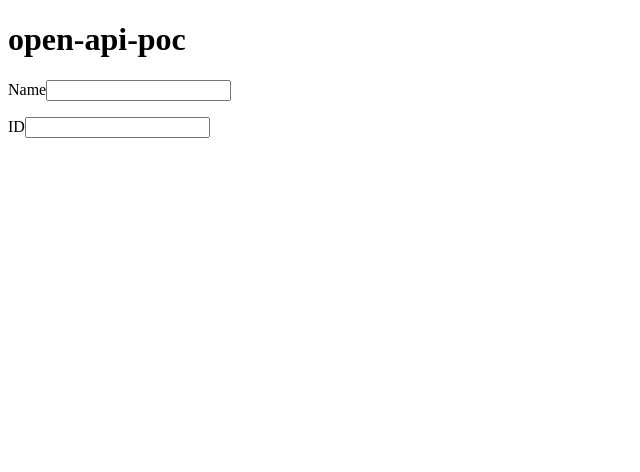
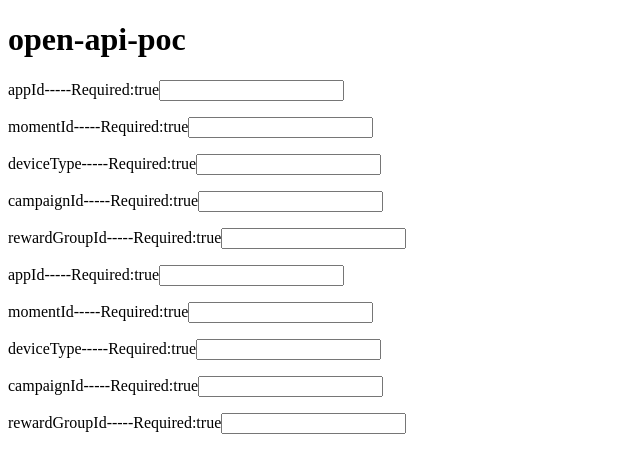
Before and after one commit to BhagyashreeCH/open-api, an Angular app: page / in a window 1280 px wide. Shown: the top 472 px of the page, without its empty margins (0-640 px from the left). Built offline with nearby package versions, Linux system fonts and the light colour scheme.

Commit message:
dynamic displaying of endpoint props

```diff
--- a/src/app/app.component.html
+++ b/src/app/app.component.html
@@ -1,5 +1,5 @@
 <h1>{{ title }}</h1>
 <div *ngFor="let prop of formdata" style="padding-bottom: 1rem;">
-  <label for="{{ prop.propName }}">{{ prop.propName }}</label>
+  <label for="{{ prop.propName }}">{{ prop.propName }}-----Required:{{prop.propRequired}}</label>
   <input type="text" id="{{ prop.propName }}" name="{{ prop.propName }}" />
 </div>
--- a/src/app/app.component.ts
+++ b/src/app/app.component.ts
@@ -1,6 +1,5 @@
 import { Component, OnInit } from '@angular/core';
 import { YamlDataService } from './yaml-data.service';
-import * as openApiModel from '../assets/jsondata.json';
 import { formModel } from './formmodel';
 import { YamlToJson } from './convertData';
 @Component({
@@ -9,12 +8,13 @@ import { YamlToJson } from './convertData';
   styleUrls: ['./app.component.css'],
 })
 export class AppComponent implements OnInit {
+  constructor(private yamlDataService: YamlDataService) {}
   public subscription;
   public data;
   public propertiesArray;
   public formdata: Array<formModel>;
   ymltoJson;
-  constructor(private yamlDataService: YamlDataService) {}
+  title = 'open-api-poc';
   public ngOnInit() {
     this.subscription = this.yamlDataService
       .fetchYaml(`testYaml.yaml`)
@@ -24,24 +24,26 @@ export class AppComponent implements OnInit {
       });
   }
   public getData(jData) {
-    let parsedData = JSON.parse(jData);
-    this.propertiesArray = Object.keys(
-      parsedData.components.schemas.Reward_Request.properties
-    );
-    let requiredFields = parsedData.components.schemas.Reward_Request.required;
-    console.log(this.propertiesArray);
-    this.formdata = [
-      {
-        propName: 'Name',
-        propRequired: true,
-        propType: 'string',
-      },
-      {
-        propName: 'ID',
-        propRequired: true,
-        propType: 'string',
-      },
-    ];
+    this.formdata = getPropertyArray(JSON.parse(jData).components.schemas);
   }
-  title = 'open-api-poc';
 }
+
+
+function getPropertyArray(schemas) {
+  const propertyArr = [];
+  Object.keys(schemas).map((api) => {
+    Object.keys(schemas[api].properties).forEach((prop) => {
+      const model: formModel = {
+        propRequired: false,
+        propName: '',
+        propType: '',
+      };
+      model.propRequired =
+        schemas[api].required.indexOf(prop) !== -1 ? true : false;
+      model.propName = prop;
+      model.propType = schemas[api].properties[prop].type;
+      propertyArr.push(model);
+    });
+  });
+  return propertyArr;
+}
```
